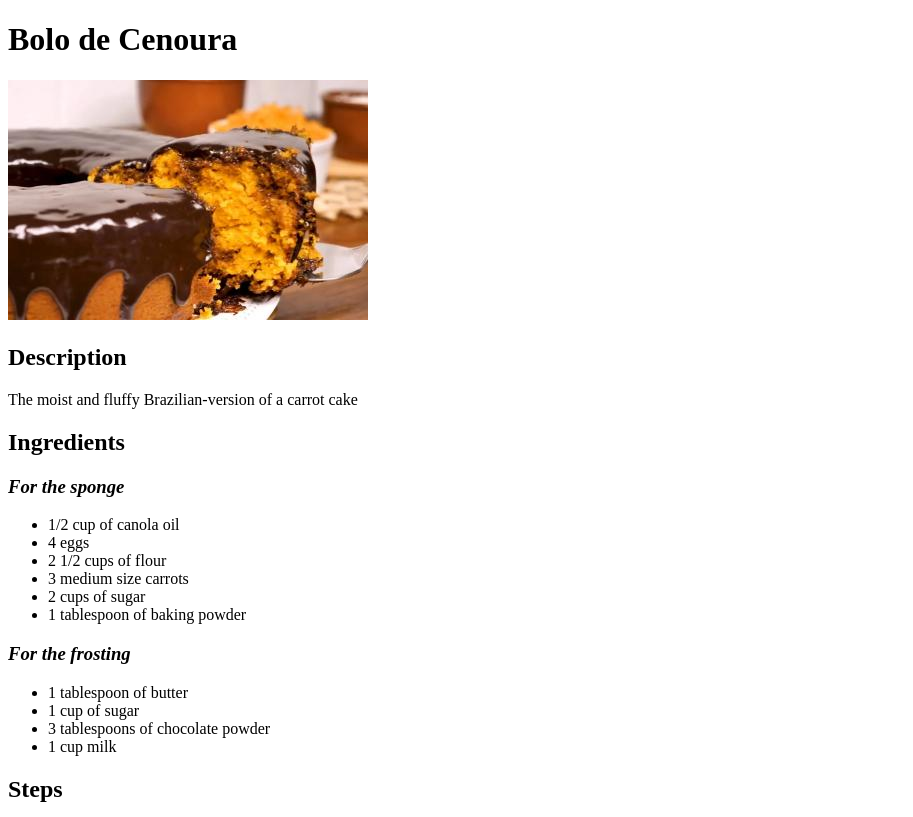
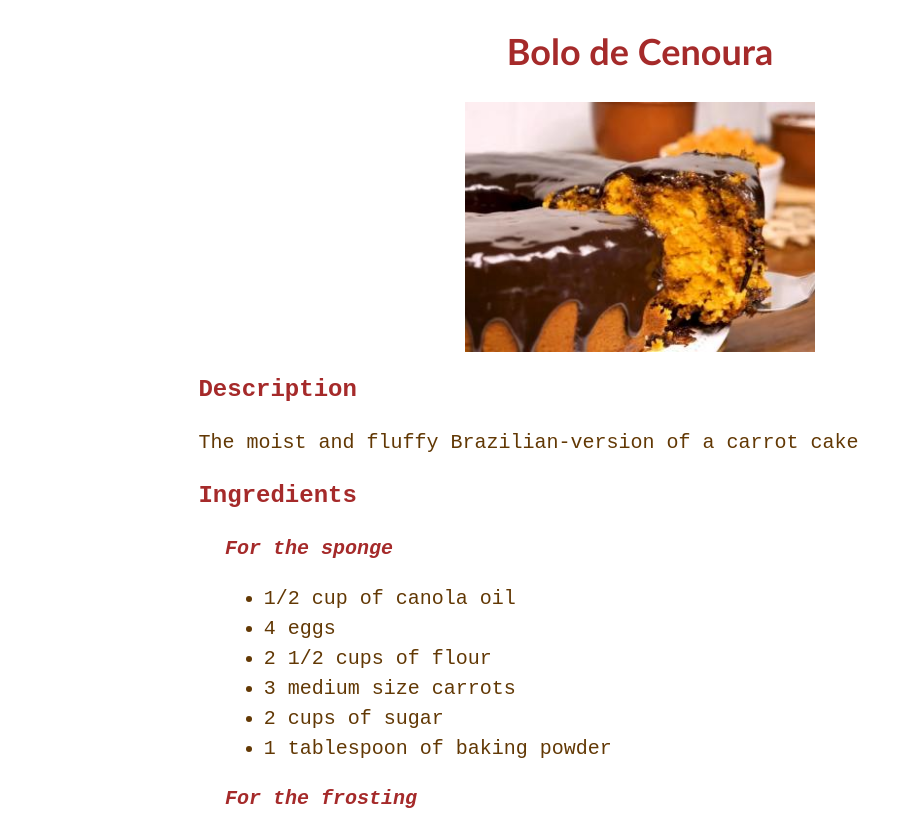
Before and after one commit to lidia-helena/odin-recipes, a plain HTML site: page recipes/bolo-cenoura.html in a window 1280 px wide. Shown: the top 817 px of the page, without its empty margins (0-913 px from the left). Drawn offline with Linux system fonts and the light colour scheme.

Commit message:
Add stylesheet to recipes subpages

```diff
--- a/recipes/bolo-cenoura.html
+++ b/recipes/bolo-cenoura.html
@@ -4,10 +4,14 @@
     <meta charset="UTF-8">
     <meta name="viewport" content="width=device-width, initial-scale=1.0">
     <title>Bolo de Cenoura</title>
+    <link rel="stylesheet" href="styles.css">
 </head>
 <body>
+    <div class="container" id="container">
+        <div class="recipe-card feature">
     <h1>Bolo de Cenoura</h1>
-    <img src="../images/bolo-cenoura.jpeg" atl="delicious carrot cake">
+    <img class="img" src="../images/bolo-cenoura.jpeg" alt="delicious carrot cake">
+    <div class="recipe-content">
     <h2>Description</h2>
     <p>The moist and fluffy Brazilian-version of a carrot cake</p>
     <h2>Ingredients</h2>
@@ -43,5 +47,8 @@
         <li>Bring the mixture to a simmer, stirring until creamy</li>
         <li>Once the sponge is done, pour the hot mixture over it</li>
     </ol>
+</div>
+</div>
+</div>
 </body>
 </html>
--- /dev/null
+++ b/recipes/styles.css
@@ -0,0 +1,40 @@
+* {
+    line-height: 1.5;
+    margin-left: 3%;
+    margin-right: 3%;
+}
+
+.recipe-content {
+    text-align: left;
+}
+
+.img {display: block;
+margin-left: auto;
+margin-right: auto;
+height: 250px;
+width: 350px;
+}
+
+h1 {text-align: center;
+    font-family: 'Trebuchet MS', 'Lucida Sans Unicode', 'Lucida Grande', 'Lucida Sans', Arial, sans-serif;
+    font-size: 36px;
+    color: brown;
+    font-weight: 600;
+}
+
+h2 { font-family: "Courier New", sans-serif;
+    font-size: 24px;
+    color: brown;
+    font-weight: 600;
+    }
+
+h3{font-family: "Courier New", sans-serif;
+    font-size: 20px;
+    color: brown;
+}
+
+li, p{
+    color: hsl(33, 92%, 20%);
+    font-size: 20px;
+    font-family: "Courier New", sans-serif;
+}
```
Also changed, not shown: recipes/arroz-branco.html (+8 -1 lines), recipes/frango-quiabo.html (+8 -1 lines).
